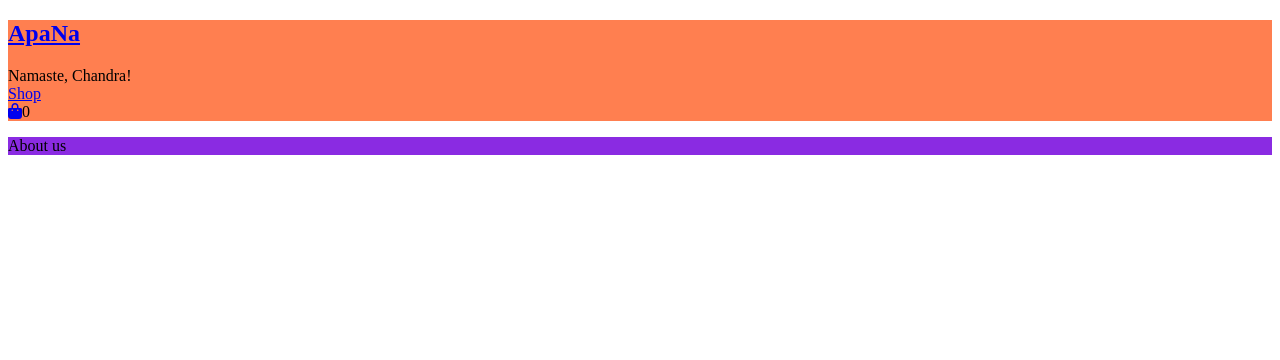
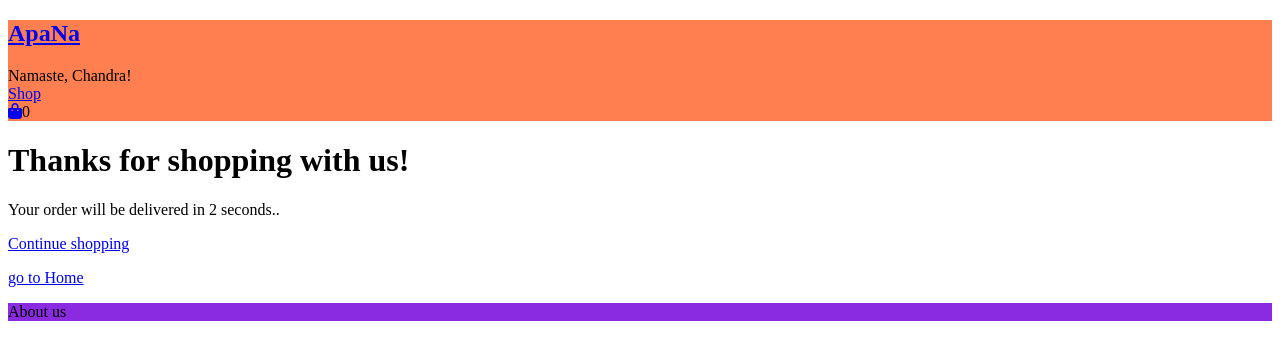
Before and after one commit to CodeSurfer3022/Shopping-cart, a React (Create React App) app: page /confirmation in a window 1280 px wide. Shown: the top 360 px of the page. Built offline with nearby package versions, Linux system fonts and the light colour scheme.

Commit message:
Add a confirmation page

```diff
--- a/src/App.js
+++ b/src/App.js
@@ -11,6 +11,7 @@ import Cart from "./Components/main components/Cart";
 import Buy from "./Components/main components/Buy";
 import Payment from "./Components/main components/Payment";
 import PlaceOrder from "./Components/main components/PlaceOrder";
+import Confirmation from "./Components/main components/Confirmation";
 
 function App() {
   const [cartItems, setCartItems] = useState([]);
@@ -43,8 +44,8 @@ function App() {
   const cartCount = cartItems.reduce((acc, cur) => acc + cur.quantity, 0);
   const total = cartItems.reduce((acc, cur) => acc + (cur.quantity * cur.price), 0)
 
-  const [addresses, setAddresses] = useState([]);
-  const [deliveryAddress, setDeliveryAddress] = useState('');
+  const [addresses, setAddresses] = useState([{address: 'Home', checked: true}]);
+  const [deliveryAddress, setDeliveryAddress] = useState('Home');
 
   const selectDeliveryAddress = (event) => {
     event.preventDefault();
@@ -76,8 +77,8 @@ function App() {
     })
   }
 
-  const [payments, setPayments] = useState([]);
-  const [selectedPayment, setSelectedPayment] = useState('');
+  const [payments, setPayments] = useState([{payment: 'UPI', checked: true}]);
+  const [selectedPayment, setSelectedPayment] = useState('UPI');
 
   const selectPayment = (event) => {
     event.preventDefault();
@@ -95,7 +96,7 @@ function App() {
     setPayments((prevPayment) => {
       let checked = prevPayment.length === 0;
       if(checked) setSelectedPayment(payment);
-      return [...prevPayment, {payment, checked: checked}];
+      return [...prevPayment, {payment, checked}];
     });
   }
 
@@ -154,7 +155,11 @@ function App() {
             total={total}
             payment={selectedPayment}
             address={deliveryAddress}
+            clearCart={clearCart}
           />
+        </Route>
+        <Route path="/confirmation">
+          <Confirmation />
         </Route>
       </Switch>
       <Footer/>
--- /dev/null
+++ b/src/Components/main components/Confirmation.js
@@ -0,0 +1,19 @@
+import React from "react";
+import {Link} from "react-router-dom";
+
+function Confirmation() {
+  return(
+    <div>
+      <h1>Thanks for shopping with us!</h1>
+      <p>Your order will be delivered in 2 seconds..</p>
+      <Link to="/shop">
+        <p>Continue shopping</p>
+      </Link>
+      <Link to="/home">
+        <p>go to Home</p>
+      </Link>
+    </div>
+  )
+}
+
+export default Confirmation;
--- a/src/Components/main components/PlaceOrder.js
+++ b/src/Components/main components/PlaceOrder.js
@@ -22,7 +22,9 @@ function PlaceOrder(props) {
       <Link to="/cart">
         <p>Cancel and go to cart</p>
       </Link>
-      <button>Place order and pay</button>
+      <Link to="/confirmation">
+        <button onClick={props.clearCart}>Place order and pay</button>
+      </Link>
     </div>
   )
 }
```
